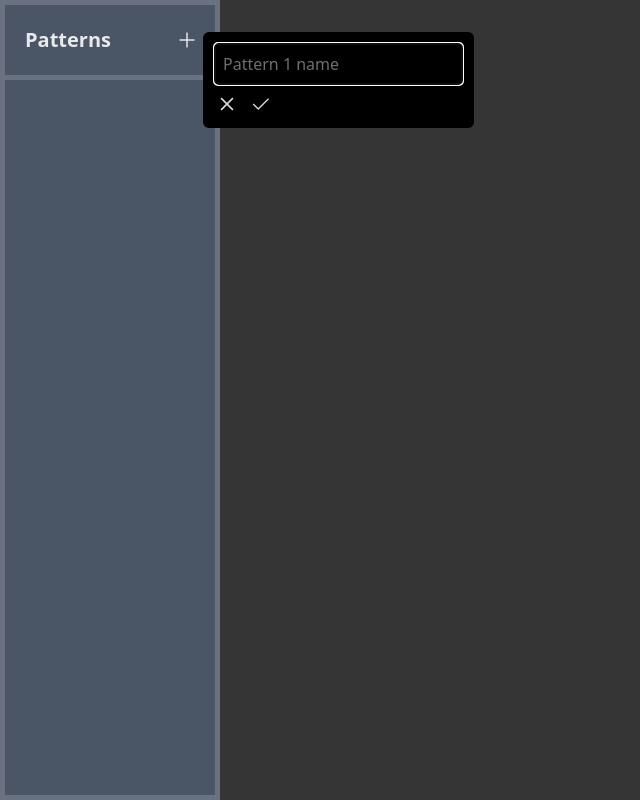
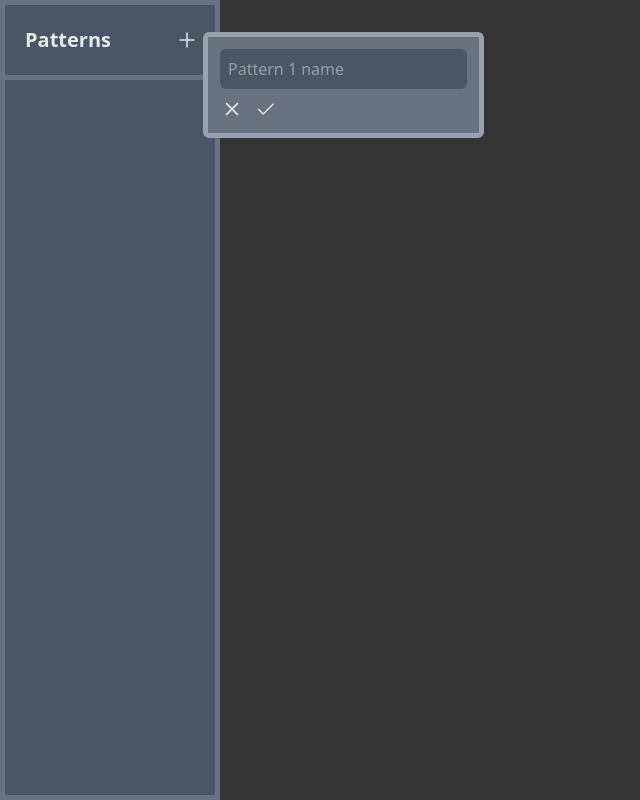
Before and after one commit to Narwhale14/kiwave, a Vue app: page / in a window 1280 px wide. Both pictures are taken after a click on the button 187 px from the left and 40 px from the top of the page. Shown: the whole page, without its empty margins (0-640 px from the left). Built offline with nearby package versions, Linux system fonts and the light colour scheme.

Commit message:
transition frontend

```diff
--- a/src/components/ConfirmationModal.vue
+++ b/src/components/ConfirmationModal.vue
@@ -56,7 +56,7 @@ onUnmounted(() => window.removeEventListener('keydown', onKeyDown));
       <div class="absolute inset-0" @click.stop />
 
       <!-- modal -->
-      <div ref="modalRef" class="absolute flex flex-col justify-center gap-2 z-50 bg-black p-3 rounded-md" :style="x != null ? pos : undefined">
+      <div ref="modalRef" class="absolute flex flex-col justify-center gap-2 z-50 bg-gray-500 border-5 border-gray-400 p-3 rounded-md" :style="x != null ? pos : undefined">
         <slot />
 
         <div class="flex items-center gap-2.5">
--- a/src/components/PatternsList.vue
+++ b/src/components/PatternsList.vue
@@ -68,7 +68,14 @@ watch(addModalVisible, async (visible) => {
 
     <ul class="overflow-x-auto p-2.5 space-y-2.5">
       <li v-for="pattern in patterns" :key="pattern.num" class="relative" @contextmenu.prevent="confirmDelete($event, pattern.num)">
-        <button class="w-full text-left px-2 bg-gray-700 border-2 border-gray-800 rounded-md" @click="togglePattern(pattern.num)">
+        <button @click="togglePattern(pattern.num)"
+          :class="[
+            'w-full text-left px-2 border-2 rounded-md',
+            pattern.num === activePattern?.num
+              ? 'bg-gray-500 border-gray-700'
+              : 'bg-gray-700 border-gray-800 text-white'
+          ]"
+        >
           {{ pattern.name }}
         </button>
 
@@ -81,7 +88,7 @@ watch(addModalVisible, async (visible) => {
 
   <!-- add pattern modal -->
   <ConfirmationModal :visible="addModalVisible" :x="addPos.x" :y="addPos.y" @confirm="createPattern" @cancel="addModalVisible = false; name = ''">
-    <input ref="nameInput" v-model="name" @keydown="onKeyDown" :placeholder="`Pattern ${getNextNum()} name`" class="p-2 rounded" autofocus />
+    <input ref="nameInput" v-model="name" @keydown="onKeyDown" :placeholder="`Pattern ${getNextNum()} name`" class="focus:bg-gray-600 p-2 rounded-md" autofocus />
   </ConfirmationModal>
 
   <!-- remove pattern modal -->
--- a/src/style.css
+++ b/src/style.css
@@ -48,6 +48,7 @@ button {
 
 button:hover {
   border-color: #646cff;
+  transition: background-color 250ms ease;
 }
 
 .piano-roll-grid {
@@ -74,3 +75,8 @@ button:hover {
       transparent var(--bar-w)
     );
 }
+
+input:focus {
+  outline: none;
+  transition: background-color 250ms ease;
+}
```
